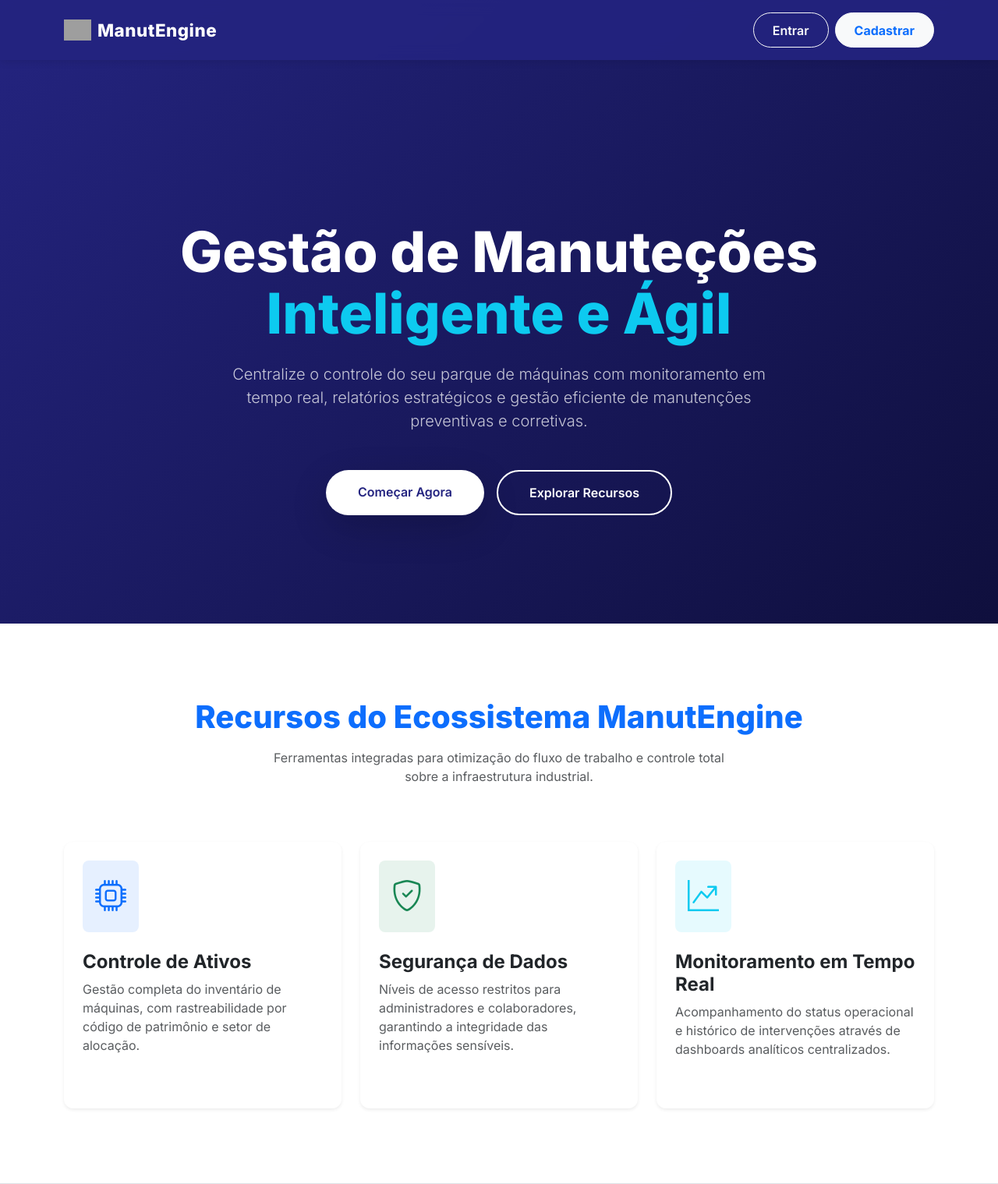
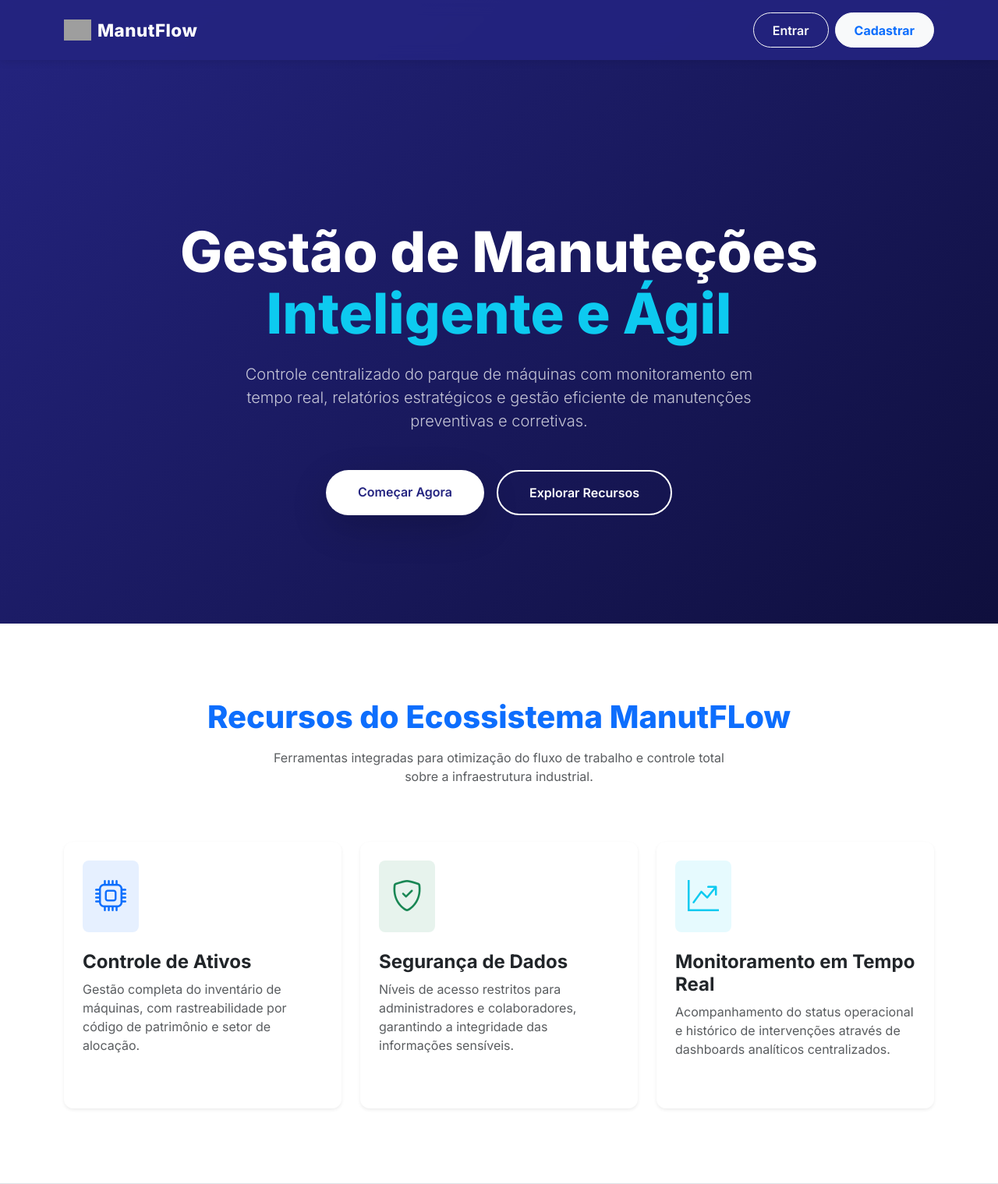
Before and after one commit to amand4morais/ManutFlow, a Flask app: page / in a window 1280 px wide. Shown: the top 1519 px of the page at 78% size. Run offline with Flask 3, Linux system fonts and the light colour scheme; grey boxes are pictures that could not be loaded.

Commit message:
minor changes made

```diff
--- a/views/templates/admin_configuracoes.html
+++ b/views/templates/admin_configuracoes.html
@@ -1,6 +1,6 @@
 {% extends "base.html" %}
 
-{% block title %}Painel Admin - ManutEngine{% endblock %}
+{% block title %}Painel Admin - ManutFlow{% endblock %}
 
 {% block content %}
 <div class="row mb-5 align-items-center animate-fade-in">
--- a/views/templates/agendamentos.html
+++ b/views/templates/agendamentos.html
@@ -1,6 +1,6 @@
 {% extends "base.html" %}
 
-{% block title %}Agendamentos - ManutEngine{% endblock %}
+{% block title %}Agendamentos - ManutFlow{% endblock %}
 
 {% block content %}
 <div class="container">
--- a/views/templates/base.html
+++ b/views/templates/base.html
@@ -3,7 +3,7 @@
 <head>
     <meta charset="UTF-8">
     <meta name="viewport" content="width=device-width, initial-scale=1.0">
-    <title>{% block title %}ManutEngine - Gestão Profissional{% endblock %}</title>
+    <title>{% block title %}ManutFlow - Gestão Profissional{% endblock %}</title>
 
     <!-- Google Fonts -->
     <link rel="preconnect" href="https://fonts.googleapis.com">
@@ -62,7 +62,7 @@
             <div class="container-fluid px-3">
                 <a class="navbar-brand d-flex align-items-center" href="{{ url_for('dashboard') }}">
                     <img src="{{ url_for('static', filename='img/logo_aguia.png') }}" alt="Logo" width="32" height="32" class="me-2">
-                    <span class="fw-bold">ManutEngine</span>
+                    <span class="fw-bold">ManutFlow</span>
                 </a>
 
                 <!-- Botões Mobile -->
@@ -195,7 +195,7 @@
                 <div class="mb-3">
                     <img src="{{ url_for('static', filename='img/logo_aguia.png') }}" alt="Logo" width="30" height="30" class="opacity-50">
                 </div>
-                <p class="mb-1 fw-bold">ManutEngine &copy; 2026</p>
+                <p class="mb-1 fw-bold">ManutFlow &copy; 2026</p>
                 <p class="small opacity-75">Sistema Inteligente de Gestão de Manutenção</p>
             </div>
         </footer>
--- a/views/templates/landing.html
+++ b/views/templates/landing.html
@@ -3,7 +3,7 @@
 <head>
     <meta charset="UTF-8">
     <meta name="viewport" content="width=device-width, initial-scale=1.0">
-    <title>ManutEngine - Gestão de Manutenções</title>
+    <title>ManutFlow - Gestão de Manutenções</title>
 
     <!-- Google Fonts -->
     <link rel="preconnect" href="https://fonts.googleapis.com">
@@ -26,7 +26,7 @@
         <div class="container d-flex justify-content-between align-items-center">
             <a class="navbar-brand d-flex align-items-center" href="#">
                 <img src="{{ url_for('static', filename='img/logo_aguia.png') }}" alt="Logo" width="35" class="me-2">
-                <span class="fw-800 text-white">ManutEngine</span>
+                <span class="fw-800 text-white">ManutFlow</span>
             </a>
             <div class="d-flex align-items-center">
                 <a href="{{ url_for('auth.login') }}" class="btn btn-outline-light rounded-pill px-4 fw-600 me-2 btn-nav-hover">
@@ -45,7 +45,7 @@
             <div class="mb-4" style="height: 40px;"></div>
             <h1 class="hero-title mb-4">Gestão de Manuteções<br><span class="text-info">Inteligente e Ágil</span></h1>
             <p class="lead text-white opacity-75 mb-5 mx-auto" style="max-width: 700px;">
-                Centralize o controle do seu parque de máquinas com monitoramento em tempo real, relatórios estratégicos e gestão eficiente de manutenções preventivas e corretivas.
+                Controle centralizado do parque de máquinas com monitoramento em tempo real, relatórios estratégicos e gestão eficiente de manutenções preventivas e corretivas.
             </p>
             <div class="d-flex flex-column flex-sm-row justify-content-center gap-3">
                 <a href="{{ url_for('auth.cadastro') }}" class="btn btn-landing-primary shadow-lg">
@@ -62,7 +62,7 @@
     <section id="sobre" class="py-5 bg-white">
         <div class="container py-5">
             <div class="text-center mb-5">
-                <h2 class="fw-800 h1 mb-3 text-primary">Recursos do Ecossistema ManutEngine</h2>
+                <h2 class="fw-800 h1 mb-3 text-primary">Recursos do Ecossistema ManutFLow</h2>
                 <p class="text-muted mx-auto" style="max-width: 600px;">
                     Ferramentas integradas para otimização do fluxo de trabalho e controle total sobre a infraestrutura industrial.
                 </p>
```
